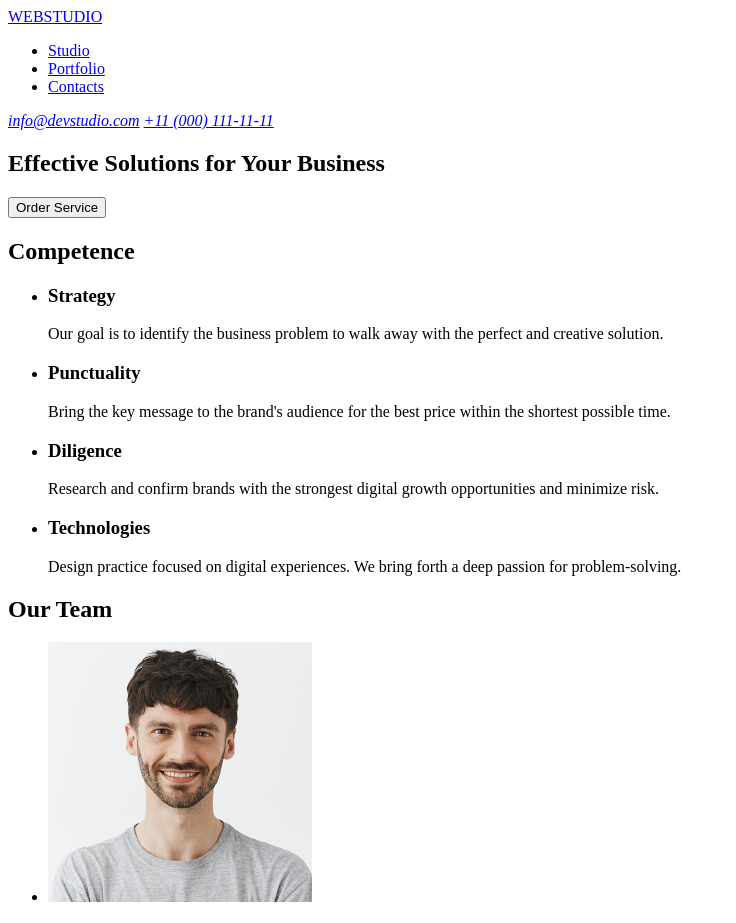
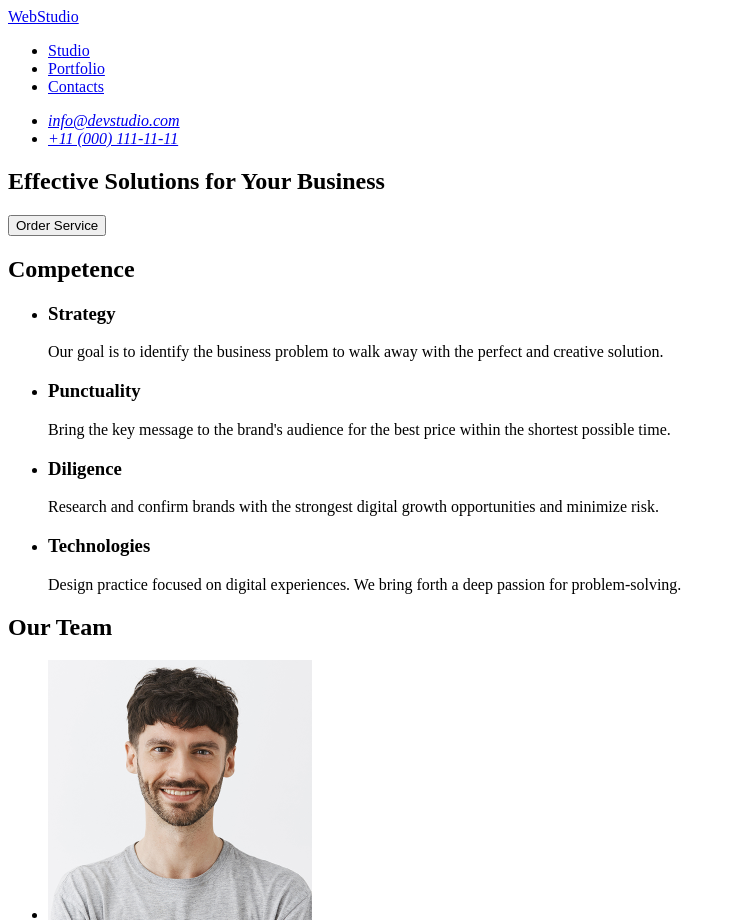
Before and after one commit to ukrainevictoria/goit-markup-hw-01-01, a plain HTML site: page index.html in a window 1280 px wide. Shown: the top 923 px of the page, without its empty margins (0-736 px from the left). Drawn offline with Linux system fonts and the light colour scheme.

Commit message:
without errors1

```diff
--- a/index.html
+++ b/index.html
@@ -13,7 +13,7 @@
             <header>
                 <!-- Top Line -->
                     <nav>
-                        <a href="./index.html">WEBSTUDIO</a>
+                        <a href="./index.html">WebStudio</a>
                         <ul>
                             <li>
                                 <a href="#studio">Studio</a>
@@ -27,8 +27,14 @@
                         </ul>
                         </nav>
                     <address>
-                    <a href=”mailto:info@devstudio.com” target="_blank">info@devstudio.com</a>
-                    <a href="tel:+110001111111">+11 (000) 111-11-11</a>
+                    <ul>
+                        <li>
+                        <a href=”mailto:info@devstudio.com” target="_blank">info@devstudio.com</a>
+                        </li>
+                        <li>
+                        <a href="tel:+110001111111">+11 (000) 111-11-11</a>
+                        </li>
+                        </ul>
                 </address>
                 </header>
 
@@ -95,7 +101,7 @@
             </main>
             <!--  -->
             <footer>
-                <a href="./index.html">WEBSTUDIO</a>
+                <a href="./index.html">WebStudio</a>
                 <p>Increase the flow of customers and sales for your business with digital marketing & growth solutions.
                 </p>
             </footer>
```
